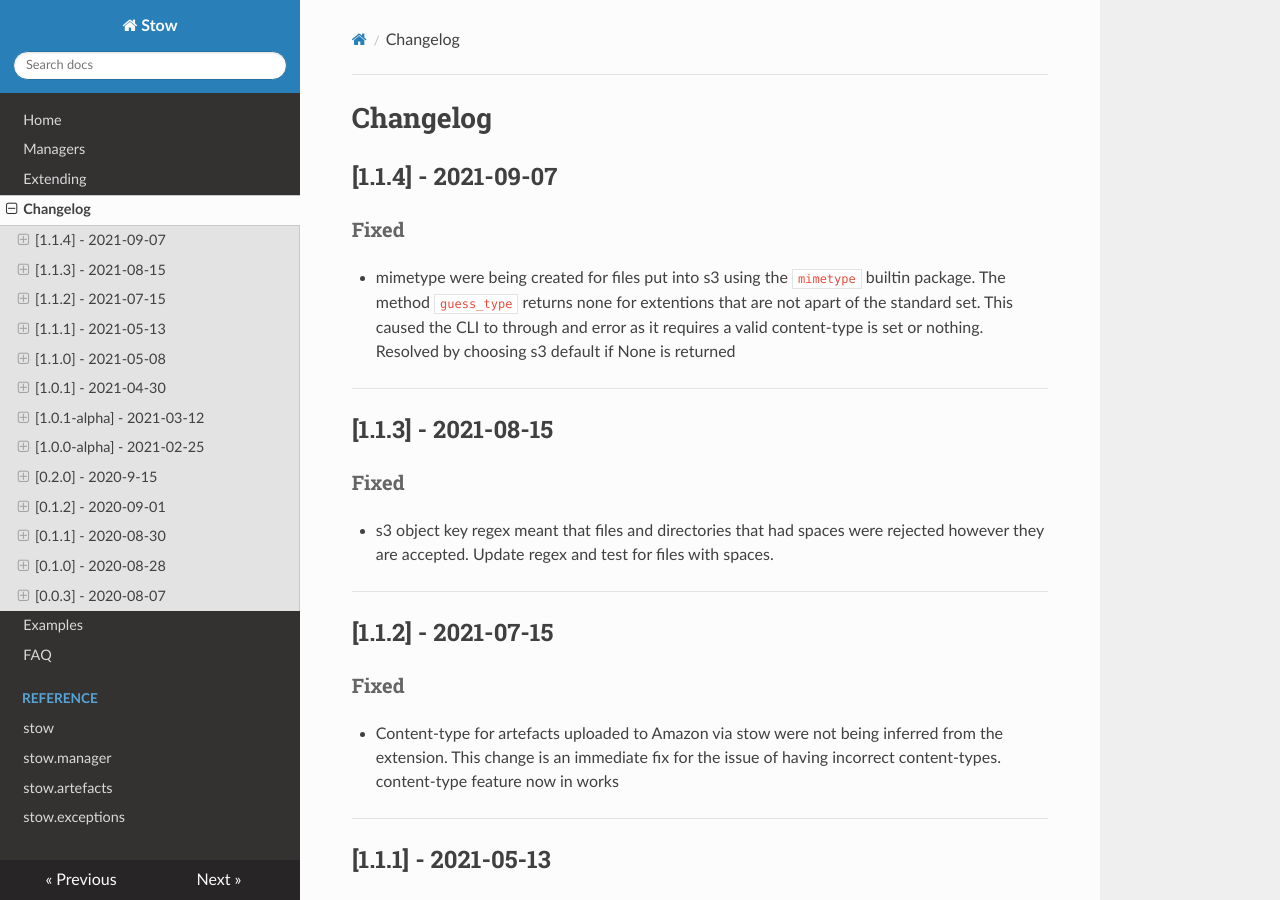
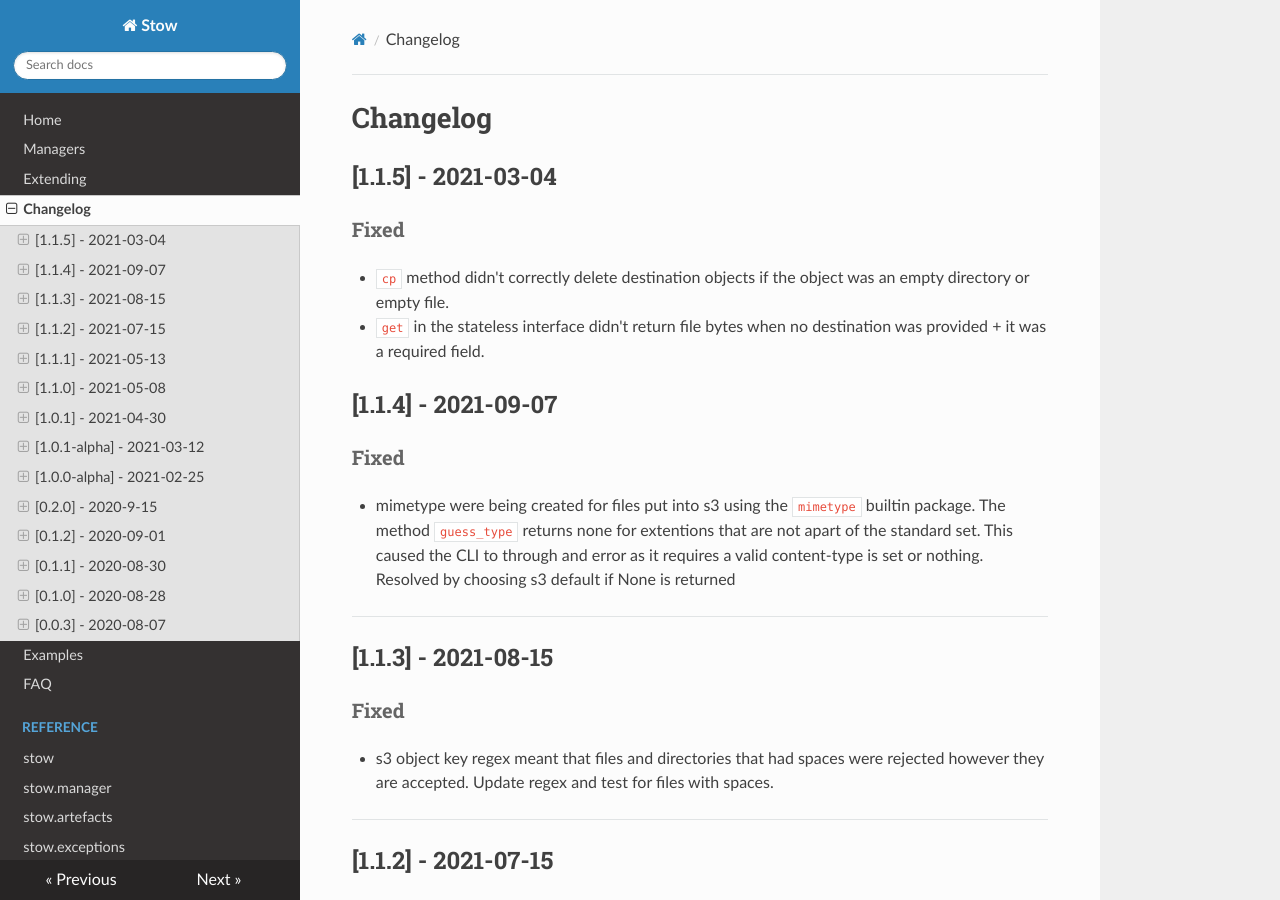
Before and after one commit to Kieran-Bacon/stow, an MkDocs documentation site: the page built from docs/changelog.md, in a window 1280 px wide and 900 px high. Built offline with MkDocs 1.6.1, drawn with Linux system fonts in a browser that asks for light colours; nearby versions of some CDN libraries.

Commit message:
update version and change log

```diff
--- a/docs/changelog.md
+++ b/docs/changelog.md
@@ -1,4 +1,11 @@
 # Changelog
+
+## [1.1.5] - 2021-03-04
+
+### Fixed
+
+- `cp` method didn't correctly delete destination objects if the object was an empty directory or empty file.
+- `get` in the stateless interface didn't return file bytes when no destination was provided + it was a required field.
 
 ## [1.1.4] - 2021-09-07
 
--- a/stow/__init__.py
+++ b/stow/__init__.py
@@ -1,4 +1,4 @@
-__version__ = "1.1.4"
+__version__ = "1.1.5"
 
 from os import environ as env
 from .artefacts import Artefact, File, Directory, SubFile, SubDirectory
```
